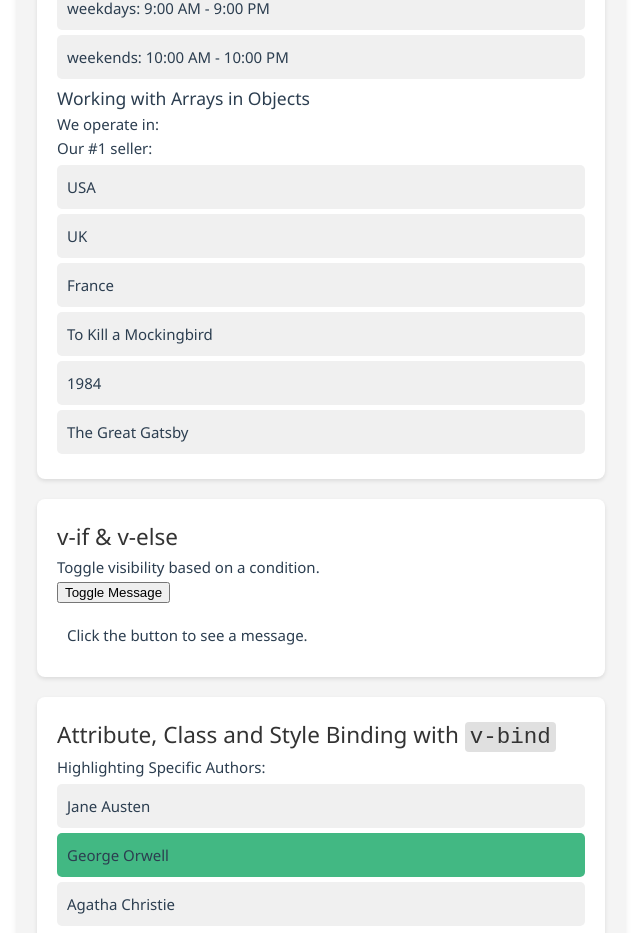
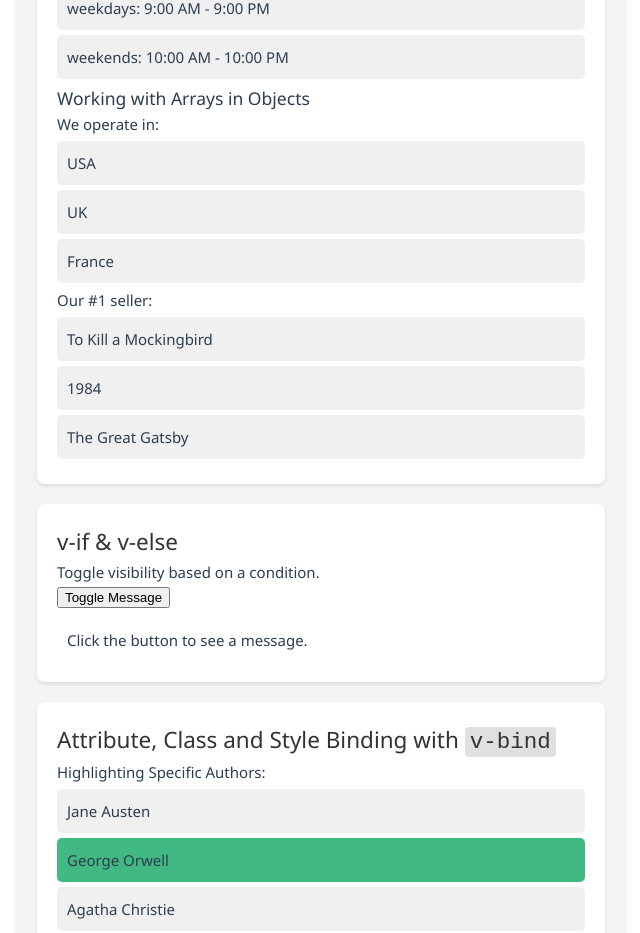
Before and after one commit to Sv3nnnn/fit5032-HaoZhong-efolio, a Vue app: page / in a window 1280 px wide. Shown: the part 1891-2824 px from the top of the page, without its empty margins (623-1263 px from the left). Built offline with nearby package versions, Linux system fonts and the light colour scheme.

Commit message:
fixed activity 12

```diff
--- a/src/components/JSON.vue
+++ b/src/components/JSON.vue
@@ -92,12 +92,12 @@
       <!-- Activity 12: Get the top sellers from the bookstores object. -->
       <!-- TODO: CODE TO GET TOP SELLERS HERE -->
       <p>We operate in:</p>
-      <p>Our #1 seller:</p>
       <ul>
         <li v-for="country in bookstores.countries" :key="country">
           {{ country }}
         </li>
       </ul>
+      <p>Our #1 seller:</p>
       <ul>
         <li v-for="book in bookstores.topSellers" :key="book">
           {{ book }}
```
